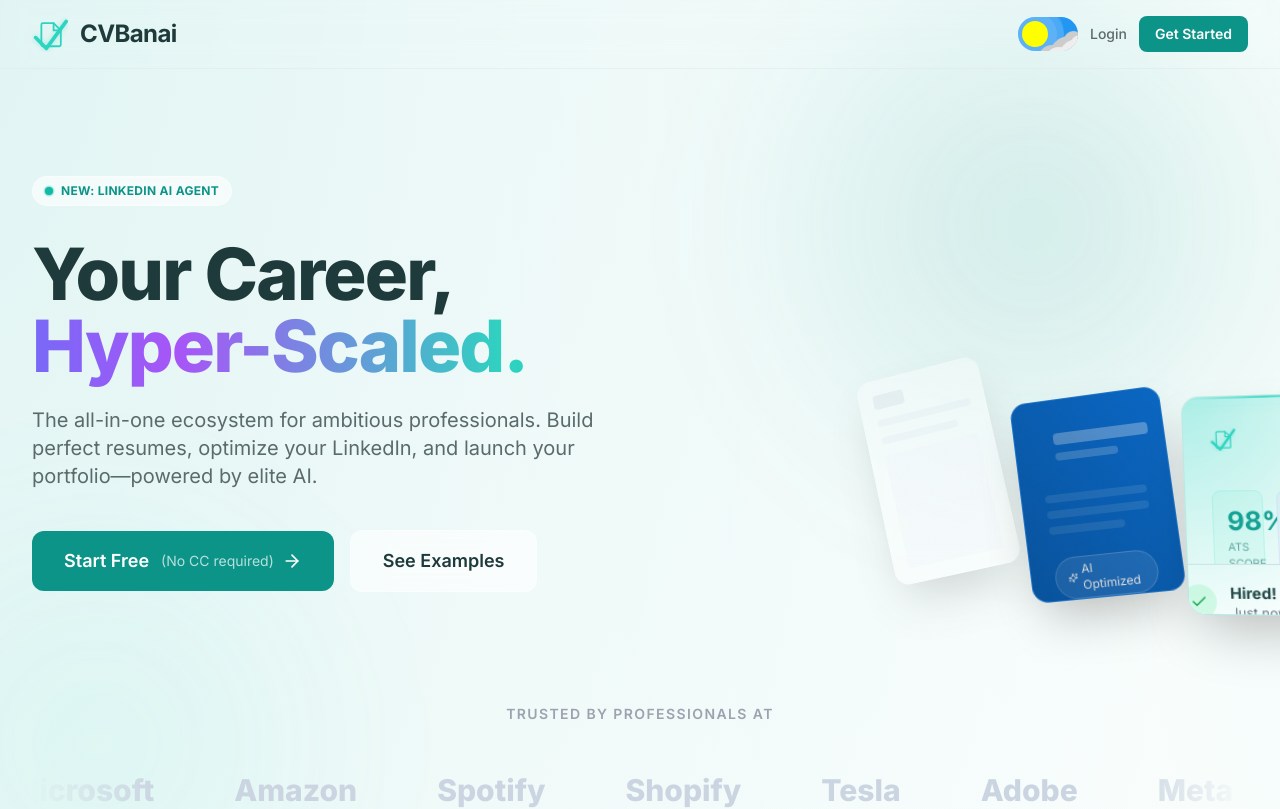
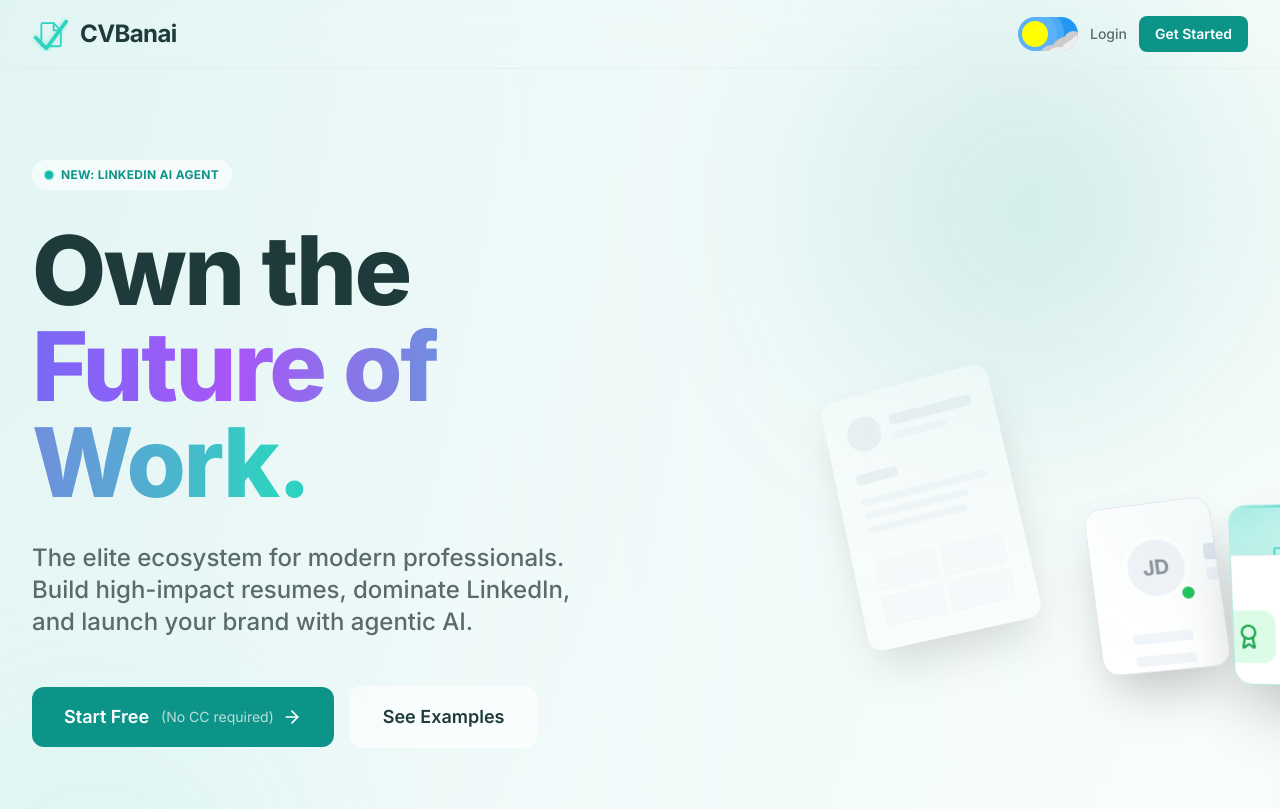
Before and after one commit to SalesyAI/cvbanai, a React (Vite) app: page / in a window 1280 px wide. Shown: the top 809 px of the page. Built offline with nearby package versions, Linux system fonts and the light colour scheme; no server answers; what @react-pdf/renderer would draw is missing.

Commit message:
feat: revamp hero section with premium 3D card stack and Framer Motion

```diff
--- a/src/pages/LandingPage.jsx
+++ b/src/pages/LandingPage.jsx
@@ -1,6 +1,7 @@
 import { useState, useEffect } from 'react'
 import { Link } from 'react-router-dom'
-import { FileText, Sparkles, Zap, Shield, ArrowRight, Check, Star, Linkedin, Globe, MessageCircle } from 'lucide-react'
+import { FileText, Sparkles, Zap, Shield, ArrowRight, Check, Star, Linkedin, Globe, MessageCircle, Briefcase, Award, TrendingUp } from 'lucide-react'
+import { motion, AnimatePresence } from 'framer-motion'
 import Logo from '../components/Logo'
 import ThemeToggle from '../components/ThemeToggle'
 
@@ -85,13 +86,13 @@
                             <span className="text-xs font-bold tracking-wide uppercase text-teal-600 dark:text-teal-400">New: LinkedIn AI Agent</span>
                         </div>
 
-                        <h1 className={`text-4xl md:text-6xl lg:text-7xl font-extrabold mb-6 leading-[1.1] tracking-tight transition-all duration-700 delay-100 ${isVisible ? 'opacity-100 translate-y-0' : 'opacity-0 translate-y-8'}`}>
-                            Your Career, <br />
-                            <span className="text-gradient-aurora font-black">Hyper-Scaled.</span>
+                        <h1 className={`text-5xl md:text-7xl lg:text-8xl font-black mb-8 leading-[0.95] tracking-tight transition-all duration-1000 ${isVisible ? 'opacity-100 translate-y-0' : 'opacity-0 translate-y-12'}`}>
+                            Own the <br />
+                            <span className="text-gradient-aurora">Future of Work.</span>
                         </h1>
 
-                        <p className={`text-lg md:text-xl text-text-light-secondary dark:text-gray-400 mb-10 max-w-2xl mx-auto lg:mx-0 leading-relaxed transition-all duration-700 delay-200 ${isVisible ? 'opacity-100 translate-y-0' : 'opacity-0 translate-y-8'}`}>
-                            The all-in-one ecosystem for ambitious professionals. Build perfect resumes, optimize your LinkedIn, and launch your portfolio—powered by elite AI.
+                        <p className={`text-lg md:text-2xl text-text-light-secondary dark:text-gray-400 mb-12 max-w-2xl mx-auto lg:mx-0 leading-relaxed font-medium transition-all duration-1000 delay-200 ${isVisible ? 'opacity-100 translate-y-0' : 'opacity-0 translate-y-12'}`}>
+                            The elite ecosystem for modern professionals. Build high-impact resumes, dominate LinkedIn, and launch your brand with agentic AI.
                         </p>
 
                         <div className={`flex flex-col sm:flex-row items-center justify-center lg:justify-start gap-4 transition-all duration-700 delay-300 ${isVisible ? 'opacity-100 translate-y-0' : 'opacity-0 translate-y-8'}`}>
@@ -112,74 +113,163 @@
                     </div>
 
                     {/* Right Column: 3D Visuals */}
-                    <div className={`relative hidden lg:block perspective-1000 transition-all duration-1000 delay-500 ${isVisible ? 'opacity-100 translate-x-0' : 'opacity-0 translate-x-10'}`}>
-                        <div className="hero-card-stack relative w-full aspect-square max-w-md mx-auto flex items-center justify-center">
-                            {/* Card 1: Resume - Back */}
-                            <div className="absolute left-1/2 top-1/2 w-3/4 aspect-[3/4] glass-card noise-bg rounded-2xl p-4 shadow-2xl transform -translate-x-[65%] -translate-y-[60%] -rotate-12 scale-90 opacity-60 z-0 border border-white/20 origin-center transition-all duration-500 hover:-translate-x-[70%]">
-                                <div className="space-y-3 opacity-50">
-                                    <div className="h-4 w-1/3 bg-slate-300 dark:bg-slate-600 rounded"></div>
-                                    <div className="h-2 w-full bg-slate-200 dark:bg-slate-700/50 rounded"></div>
-                                    <div className="h-2 w-5/6 bg-slate-200 dark:bg-slate-700/50 rounded"></div>
-                                    <div className="h-32 w-full bg-slate-100 dark:bg-slate-800/50 rounded mt-4"></div>
+                    <div className="relative hidden lg:block perspective-1000">
+                        <motion.div
+                            className="hero-card-stack relative w-full aspect-square max-w-md mx-auto flex items-center justify-center"
+                            initial="initial"
+                            animate="animate"
+                            whileHover="hover"
+                        >
+                            {/* Card 1: Resume - Back (Bottom) */}
+                            <motion.div
+                                variants={{
+                                    initial: { x: "-65%", y: "-60%", rotate: -12, scale: 0.9, opacity: 0 },
+                                    animate: { x: "-65%", y: "-60%", rotate: -12, scale: 0.9, opacity: 0.6, transition: { duration: 0.8, delay: 0.6 } },
+                                    hover: { x: "-85%", y: "-70%", rotate: -20, scale: 0.95, opacity: 0.8 }
+                                }}
+                                className="absolute left-1/2 top-1/2 w-[85%] aspect-[3/4] glass-card noise-bg rounded-2xl p-6 shadow-2xl z-0 border border-white/20 origin-center"
+                            >
+                                <div className="space-y-4 opacity-50">
+                                    <div className="flex items-center gap-3 mb-6">
+                                        <div className="w-10 h-10 rounded-full bg-slate-300 dark:bg-slate-600"></div>
+                                        <div className="space-y-2">
+                                            <div className="h-3 w-24 bg-slate-300 dark:bg-slate-600 rounded"></div>
+                                            <div className="h-2 w-16 bg-slate-200 dark:bg-slate-700 rounded"></div>
+                                        </div>
+                                    </div>
+                                    <div className="h-3 w-1/3 bg-slate-300 dark:bg-slate-600 rounded"></div>
+                                    <div className="space-y-2">
+                                        <div className="h-2 w-full bg-slate-200 dark:bg-slate-700/50 rounded"></div>
+                                        <div className="h-2 w-5/6 bg-slate-200 dark:bg-slate-700/50 rounded"></div>
+                                        <div className="h-2 w-4/5 bg-slate-200 dark:bg-slate-700/50 rounded"></div>
+                                    </div>
+                                    <div className="pt-4 grid grid-cols-2 gap-2">
+                                        {[1, 2, 3, 4].map(i => (
+                                            <div key={i} className="h-8 bg-slate-100 dark:bg-slate-800/50 rounded border border-slate-200 dark:border-slate-700/50"></div>
+                                        ))}
+                                    </div>
                                 </div>
-                            </div>
+                            </motion.div>
 
                             {/* Card 2: LinkedIn - Middle */}
-                            <div className="absolute left-1/2 top-1/2 w-3/4 aspect-[3/4] bg-[#0A66C2] noise-bg rounded-2xl p-6 shadow-2xl transform -translate-x-[55%] -translate-y-[55%] -rotate-6 scale-95 z-10 text-white border border-white/10 overflow-hidden origin-center transition-all duration-500 hover:-translate-x-[60%] hover:-rotate-12">
-                                <div className="absolute inset-0 bg-gradient-to-tr from-black/20 to-transparent pointer-events-none"></div>
-                                <div className="flex items-center gap-4 mb-6">
-                                    <div className="w-12 h-12 rounded-full bg-white/20"></div>
+                            <motion.div
+                                variants={{
+                                    initial: { x: "-55%", y: "-55%", rotate: -6, scale: 0.95, opacity: 0 },
+                                    animate: { x: "-55%", y: "-55%", rotate: -6, scale: 0.95, opacity: 1, transition: { duration: 0.8, delay: 0.8 } },
+                                    hover: { x: "-65%", y: "-55%", rotate: -10, scale: 1, zIndex: 30 }
+                                }}
+                                className="absolute left-1/2 top-1/2 w-[85%] aspect-[3/4] bg-white dark:bg-[#0A66C2] noise-bg rounded-2xl p-8 shadow-2xl z-10 text-slate-800 dark:text-white border border-slate-200 dark:border-white/10 overflow-hidden origin-center"
+                            >
+                                <div className="absolute top-0 right-0 w-32 h-32 bg-primary-500/10 rounded-full blur-3xl -translate-y-1/2 translate-x-1/2"></div>
+                                <div className="flex items-center gap-4 mb-8">
+                                    <div className="relative">
+                                        <div className="w-16 h-16 rounded-full bg-slate-200 dark:bg-white/20 border-4 border-white dark:border-white/10 flex items-center justify-center text-xl font-bold opacity-50">JD</div>
+                                        <div className="absolute -bottom-1 -right-1 bg-green-500 w-4 h-4 rounded-full border-2 border-white dark:border-[#0A66C2]"></div>
+                                    </div>
                                     <div>
-                                        <div className="h-3 w-24 bg-white/30 rounded mb-2"></div>
-                                        <div className="h-2 w-16 bg-white/20 rounded"></div>
+                                        <div className="h-4 w-32 bg-slate-200 dark:bg-white/30 rounded mb-2"></div>
+                                        <div className="h-3 w-48 bg-slate-100 dark:bg-white/20 rounded"></div>
                                     </div>
                                 </div>
-                                <div className="h-2 w-full bg-white/10 rounded mb-2"></div>
-                                <div className="h-2 w-full bg-white/10 rounded mb-2"></div>
-                                <div className="h-2 w-3/4 bg-white/10 rounded mb-6"></div>
+                                <div className="space-y-3 mb-8">
+                                    <div className="h-2.5 w-full bg-slate-100 dark:bg-white/10 rounded"></div>
+                                    <div className="h-2.5 w-full bg-slate-100 dark:bg-white/10 rounded"></div>
+                                    <div className="h-2.5 w-3/4 bg-slate-100 dark:bg-white/10 rounded"></div>
+                                </div>
 
-                                <div className="inline-flex items-center px-3 py-1 rounded-full bg-white/10 border border-white/20 text-xs">
-                                    <Sparkles className="w-3 h-3 mr-1" /> AI Optimized
+                                <div className="grid grid-cols-1 gap-3">
+                                    <div className="flex items-center gap-3 p-3 rounded-xl bg-slate-50 dark:bg-white/10 border border-slate-100 dark:border-white/20">
+                                        <TrendingUp className="w-4 h-4 text-primary-500 dark:text-white" />
+                                        <div className="text-xs font-semibold uppercase tracking-wider opacity-80">Profile views up 450%</div>
+                                    </div>
+                                    <div className="inline-flex items-center self-start px-4 py-2 rounded-full bg-primary-500 text-white text-xs font-bold shadow-lg shadow-primary-500/20">
+                                        <Sparkles className="w-3.5 h-3.5 mr-2" /> AI Optimized
+                                    </div>
                                 </div>
-                            </div>
+                            </motion.div>
 
                             {/* Card 3: Dashboard - Front */}
-                            <div className="absolute left-1/2 top-1/2 w-3/4 aspect-[3/4] glass-card noise-bg spotlight-card bg-white/90 dark:bg-slate-900/90 rounded-2xl p-6 shadow-2xl transform -translate-x-1/2 -translate-y-1/2 z-20 border border-teal-500/30 backdrop-blur-xl origin-center transition-all duration-500 hover:scale-[1.02]">
+                            <motion.div
+                                variants={{
+                                    initial: { x: "-50%", y: "-50%", rotate: 0, scale: 1, opacity: 0 },
+                                    animate: { x: "-50%", y: "-50%", rotate: 0, scale: 1, opacity: 1, transition: { duration: 0.8, delay: 1.0 } },
+                                    hover: { scale: 1.05, zIndex: 40 }
+                                }}
+                                className="absolute left-1/2 top-1/2 w-[85%] aspect-[3/4] glass-card noise-bg spotlight-card bg-white/95 dark:bg-slate-900/95 rounded-2xl p-8 shadow-[0_30px_60px_-15px_rgba(0,0,0,0.3)] z-20 border border-teal-500/30 backdrop-blur-2xl origin-center"
+                            >
                                 <div className="scan-line"></div>
-                                <div className="flex items-center justify-between mb-8">
-                                    <Logo className="h-6" />
-                                    <div className="h-8 w-8 rounded-full bg-teal-100 dark:bg-teal-900/30"></div>
-                                </div>
-
-                                <div className="grid grid-cols-2 gap-3 mb-6">
-                                    <div className="p-3 rounded-lg bg-teal-50 dark:bg-teal-900/20 border border-teal-100 dark:border-teal-800/30">
-                                        <div className="text-2xl font-bold text-teal-600">{atsScore}%</div>
-                                        <div className="text-[10px] uppercase text-teal-800/60 dark:text-teal-400/60">ATS Score</div>
-                                    </div>
-                                    <div className="p-3 rounded-lg bg-purple-50 dark:bg-purple-900/20 border border-purple-100 dark:border-purple-800/30">
-                                        <div className="text-2xl font-bold text-purple-600">5.0</div>
-                                        <div className="text-[10px] uppercase text-purple-800/60 dark:text-purple-400/60">Stars</div>
+                                <div className="flex items-center justify-between mb-10">
+                                    <Logo className="h-7" />
+                                    <div className="flex -space-x-2">
+                                        {[1, 2, 3].map(i => (
+                                            <div key={i} className={`w-8 h-8 rounded-full border-2 border-white dark:border-slate-900 bg-slate-200 dark:bg-slate-800 flex items-center justify-center text-[10px] font-bold`}>
+                                                {String.fromCharCode(64 + i)}
+                                            </div>
+                                        ))}
                                     </div>
                                 </div>
 
-                                <div className="space-y-3">
-                                    <div className="h-3 w-1/2 bg-slate-200 dark:bg-slate-700/50 rounded"></div>
-                                    <div className="h-12 w-full bg-slate-100 dark:bg-slate-800/50 rounded-lg border border-dashed border-slate-300 dark:border-slate-700"></div>
+                                <div className="grid grid-cols-2 gap-4 mb-8">
+                                    <div className="p-4 rounded-2xl bg-teal-50 dark:bg-teal-900/20 border border-teal-100 dark:border-teal-800/30 group/stat overflow-hidden relative">
+                                        <div className="absolute -right-2 -top-2 w-12 h-12 bg-teal-500/10 rounded-full blur-xl group-hover/stat:bg-teal-500/20 transition-colors"></div>
+                                        <div className="text-3xl font-black text-teal-600 dark:text-teal-400 mb-1 leading-none">{atsScore}%</div>
+                                        <div className="text-[10px] font-bold uppercase tracking-widest text-teal-800/40 dark:text-teal-400/40">ATS Success</div>
+                                    </div>
+                                    <div className="p-4 rounded-2xl bg-purple-50 dark:bg-purple-900/20 border border-purple-100 dark:border-purple-800/30 group/stat overflow-hidden relative">
+                                        <div className="absolute -right-2 -top-2 w-12 h-12 bg-purple-500/10 rounded-full blur-xl group-hover/stat:bg-purple-500/20 transition-colors"></div>
+                                        <div className="text-3xl font-black text-purple-600 dark:text-purple-400 mb-1 leading-none">AI</div>
+                                        <div className="text-[10px] font-bold uppercase tracking-widest text-purple-800/40 dark:text-purple-400/40">Powered</div>
+                                    </div>
                                 </div>
 
-                                <div className="absolute -bottom-6 -left-6 bg-white dark:bg-slate-800 p-4 rounded-xl shadow-xl border border-light-200 dark:border-dark-700">
-                                    <div className="flex items-center gap-3">
-                                        <div className="bg-green-100 dark:bg-green-900/30 p-2 rounded-full">
-                                            <Check className="w-4 h-4 text-green-600" />
+                                <div className="space-y-4 mb-8">
+                                    <div className="flex justify-between items-end mb-1">
+                                        <div className="h-3 w-24 bg-slate-200 dark:bg-slate-700/50 rounded"></div>
+                                        <div className="text-[10px] font-bold text-teal-500">OPTIMIZING...</div>
+                                    </div>
+                                    <div className="h-2 w-full bg-slate-100 dark:bg-slate-800 rounded-full overflow-hidden">
+                                        <motion.div
+                                            className="h-full bg-teal-500"
+                                            initial={{ width: 0 }}
+                                            animate={{ width: "85%" }}
+                                            transition={{ duration: 2, repeat: Infinity, repeatType: "reverse" }}
+                                        />
+                                    </div>
+                                    <div className="grid grid-cols-3 gap-2">
+                                        {[1, 2, 3].map(i => (
+                                            <div key={i} className="h-1 bg-slate-100 dark:bg-slate-800 rounded-full"></div>
+                                        ))}
+                                    </div>
+                                </div>
+
+                                <motion.div
+                                    initial={{ y: 20, opacity: 0 }}
+                                    animate={{ y: 0, opacity: 1 }}
+                                    transition={{ delay: 1.5 }}
+                                    className="absolute -bottom-8 -left-8 bg-white dark:bg-slate-800 p-5 rounded-2xl shadow-2xl border border-slate-100 dark:border-slate-700 z-30"
+                                >
+                                    <div className="flex items-center gap-4">
+                                        <div className="bg-green-100 dark:bg-green-500/20 p-3 rounded-xl">
+                                            <Award className="w-6 h-6 text-green-600 dark:text-green-400" />
                                         </div>
                                         <div>
-                                            <div className="text-sm font-bold">Hired!</div>
-                                            <div className="text-xs text-gray-500">Just now</div>
+                                            <div className="text-sm font-black text-slate-800 dark:text-white">Dream Job Landed!</div>
+                                            <div className="text-xs font-medium text-slate-500 dark:text-slate-400">Software Engineer @ Meta</div>
                                         </div>
                                     </div>
-                                </div>
-                            </div>
-                        </div>
+                                </motion.div>
+
+                                <motion.div
+                                    animate={{
+                                        y: [0, -10, 0],
+                                    }}
+                                    transition={{ duration: 3, repeat: Infinity, ease: "easeInOut" }}
+                                    className="absolute -top-6 -right-6 bg-primary-500 p-4 rounded-2xl shadow-xl shadow-primary-500/20 z-30 transform rotate-12"
+                                >
+                                    <Zap className="w-6 h-6 text-white" />
+                                </motion.div>
+                            </motion.div>
+                        </motion.div>
                     </div>
                 </div>
 
```
